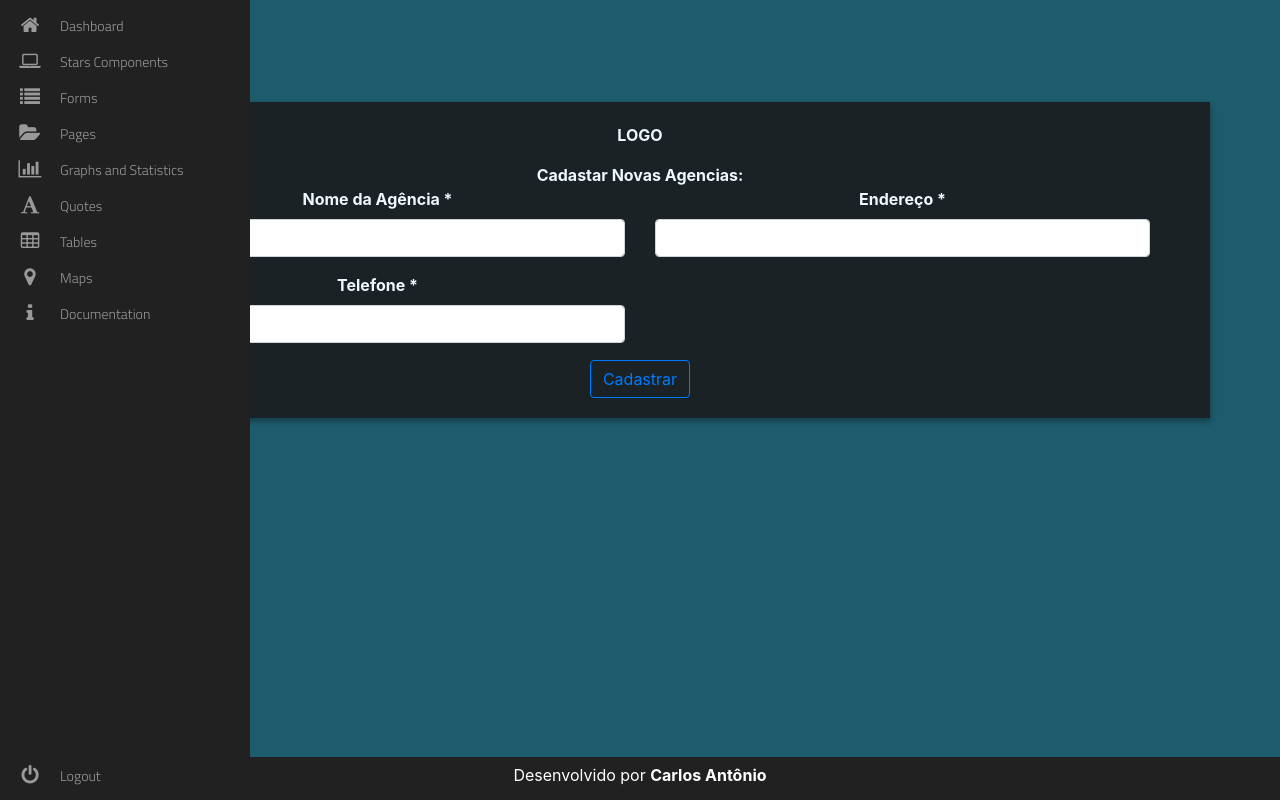
After one commit to capssantos/front_projetojava, a Flask app: page /cadastroagencia in a window 1280 px wide. The commit adds this page. Run offline with Flask 2, Linux system fonts and the light colour scheme; some libraries are stand-ins or nearby versions; some web fonts are replaced.

Commit message:
Alterações e Adição do Cadastro de Agencia

```diff
--- a/app.py
+++ b/app.py
@@ -1,23 +1,45 @@
 from flask import Flask, request, session, redirect, url_for, render_template, flash, json, jsonify
 from service.banco import Api
 import json
+from time import sleep
 
 app = Flask(__name__)
+app.secret_key = b'TESTE'
+
 api = Api()
 
 @app.route('/')
 def inicio():
-    data = api.allagencias()
-    return render_template('index.html', data = data)
+    return render_template('index.html', data = api.allagencias())
 
 @app.route('/agencia')
 def allagencias():
-    data = api.allagencias()
-    return render_template('agencias.html', data = data)
+    return render_template('agencias.html', data = api.allagencias())
+
+@app.route('/removeagencia/<id>')
+def removeragencia(id):
+    remove = api.removeragencia(id)
+    if remove['msg'] == 'Agencia deletada com sucesso!':
+        sleep(5)
+        flash('Agencia deletada com sucesso!')
+
+        return redirect(url_for('allagencias'))
+
+@app.route('/cadastroagencia', methods=['GET', 'POST'])
+def cadastroagencia():
+    if request.method == 'POST':
+        nomeagencia = request.form['nomeAgencia']
+        endereco = request.form['endereco']
+        telefone = request.form['telefone']
+        new = api.registaragencia(nomeagencia, endereco, telefone)
+        flash('Agencia ID:{idagencia}, cadastrada com sucesso!'.format(idagencia = new['idAgencia']))
+        return redirect(url_for('allagencias'))
+
+    return render_template('cadastraragencia.html')
 
 @app.errorhandler(404)
 def error_404(e):
     return '<h1>No source like your request.</h1>', 404
 
 if __name__ == '__main__':
-    app.run(debug=True, port=5555)
+    app.run(debug=True, port=7000)
--- a/static/style/model_page.css
+++ b/static/style/model_page.css
@@ -1,11 +1,35 @@
+@import url("https://fonts.googleapis.com/css?family=Roboto+Condensed");
 body{
     background-color:#1C5C6C;
 }
 
+
 #grid-container {
     margin-top: 8%;
+    margin-bottom: 8%;
     height: auto;
     background: #1A2226;
     text-align: center;
     box-shadow: 0 3px 6px rgba(0, 0, 0, 0.16), 0 3px 6px rgba(0, 0, 0, 0.23);
 }
+
+.agencia table {
+    margin-top: 20px;
+}
+
+.agencia li {
+    padding: 0.5%;
+    background-color: green;
+    font-size: 20px;
+    text-decoration: azure, double;
+}
+
+.cadastroagencia div.container{
+    color: aliceblue;
+    margin-top: 20px;
+    margin-bottom: 20px;
+    font-weight: bold;
+}
+.cadastroagencia button {
+    font-weight: bold;
+}
--- /dev/null
+++ b/templates/cadastraragencia.html
@@ -0,0 +1,73 @@
+{% extends "model_page.html" %}
+{% block content %}
+<div class="cadastroagencia">
+<div class="container">
+    <div class="row">
+        <div class="col-lg-10 col-md-2"></div>
+        <div class="col-lg-20 col-md-12 login-box">
+            <div class="col-lg-12">
+                <p>LOGO</p>
+            </div>
+            <div class="col-lg-12 login-title">
+                Cadastar Novas Agencias:
+            </div>
+            <div class="col-lg-12 login-form">
+                <div class="col-lg-12 login-form">
+                    <form action="{{ url_for('cadastroagencia') }}" method="post" autocomplete="off">
+                        <div class="row">
+                            <div class="col-md-6 mb-3">
+                                <label class="form-control-label">
+                                    Nome da Agência *
+                                </label>
+                                <input type="text" class="form-control" name="nomeAgencia" id="nomeAgencia" placeholder="" value="" required="">
+                                <div class="invalid-feedback">
+                                    Nome da Agência, argumento necessário.
+                                </div>
+                            </div>
+                            <div class="col-md-6 mb-3">
+                                <label class="form-control-label">
+                                    Endereço *
+                                </label>
+                                <input type="text" class="form-control" name="endereco" id="endereco" placeholder="" value="" required="">
+                                <div class="invalid-feedback">
+                                    Endereço, argumento necessário.
+                                </div>
+                            </div>
+                            <div class="col-md-6 mb-3">
+                                <label class="form-control-label">
+                                    Telefone *
+                                </label>
+                                <input type="tel" class="form-control" name="telefone" id="telefone" placeholder="" value="" required="">
+                                <div class="invalid-feedback">
+                                    Telefone, argumento necessário.
+                                </div>
+                            </div>
+                        </div>
+                        <div class="col-lg-12 loginbttm">
+                            <div class="col-lg-6 login-btm login-text">
+                                {% with messages = get_flashed_messages()  %}
+                                {% if messages %}
+                                {% for message in messages %}
+                                <div class="alert alert-success alert-dismissible fade show" role="alert">
+                                    {{ message }}
+                                    <button type="button" class="close" data-dismiss="alert" aria-label="Close">
+                                        <span aria-hidden="true">x</span>
+                                    </button>
+                                </div>
+                                {% endfor %}
+                                {% endif %}
+                                {% endwith %}
+                            </div>
+
+                        </div>
+                        <div class="col-lg-12 login-btm login-button">
+                            <c<button type="submit" class="btn btn-outline-primary" >Cadastrar</button>
+                        </div>
+                    </form>
+                </div>
+            </div>
+        </div>
+    </div>
+</div>
+</div>
+{% endblock %}
```
Also changed, not shown: service/banco.py (+18 -0 lines), static/style/agencia.css (deleted, +0 -46 lines), templates/agencias.html (+16 -5 lines).
